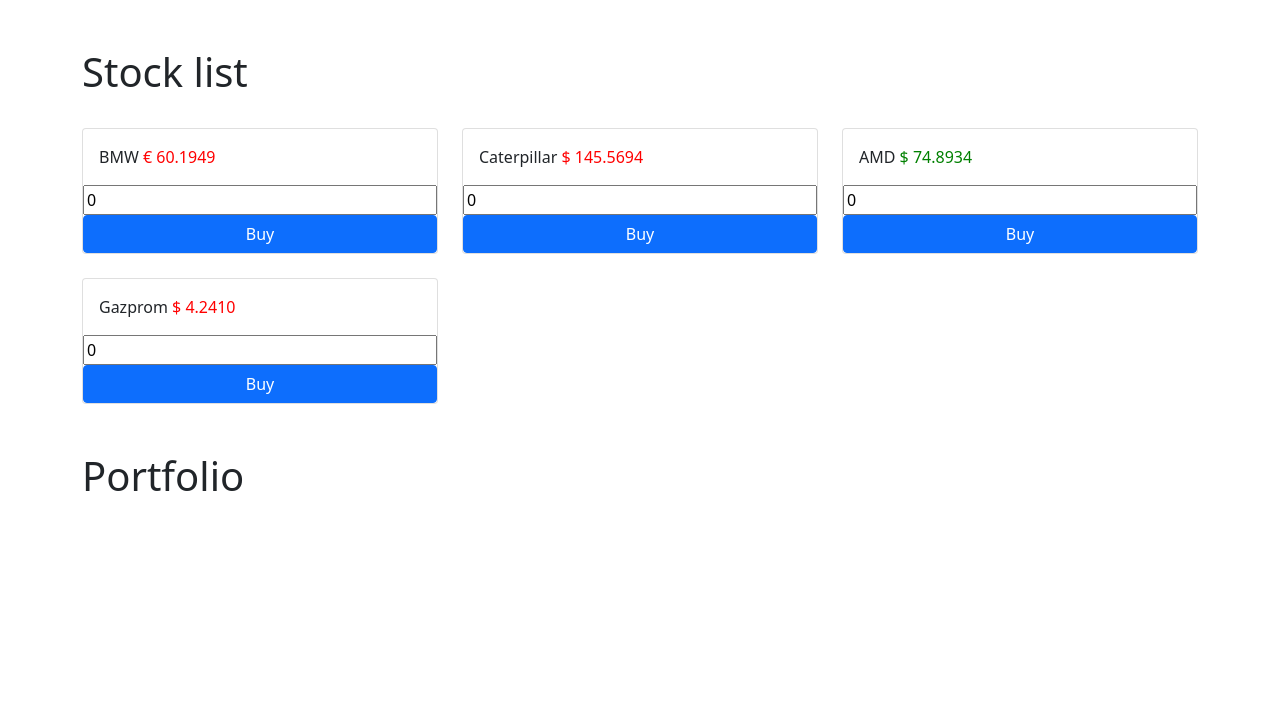
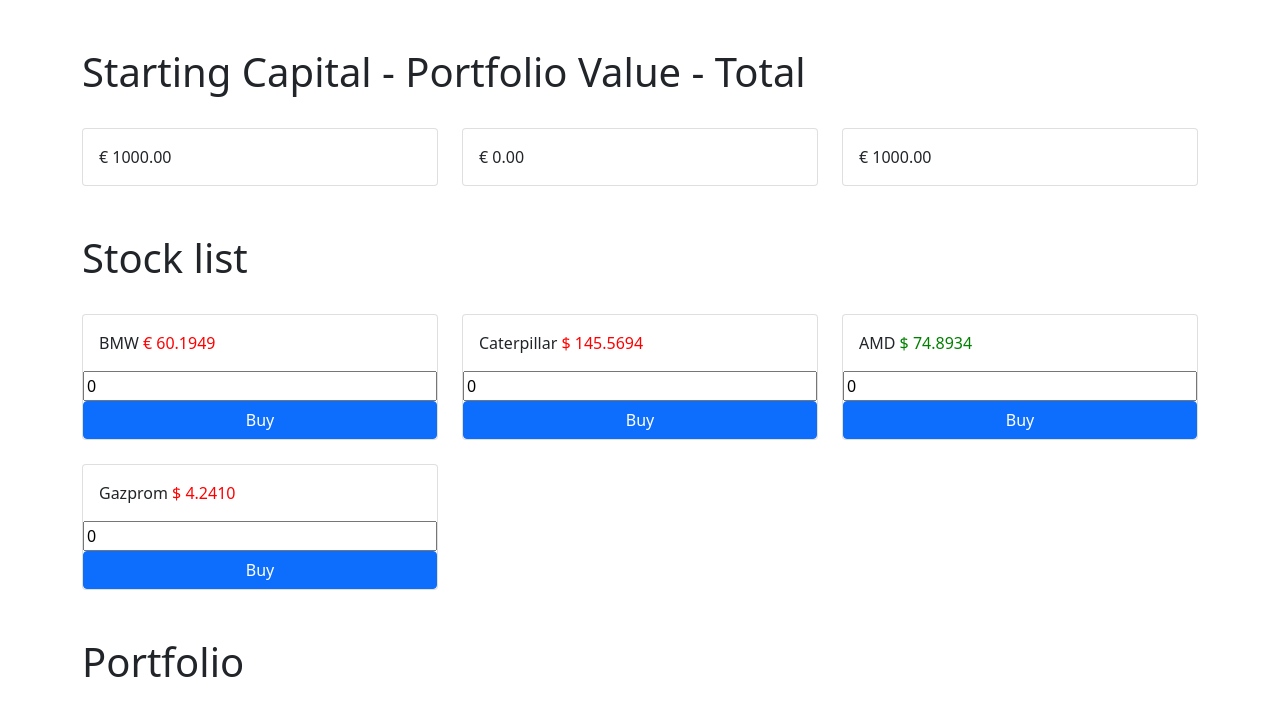
Before and after one commit to l-huisman/Webdevelopment-2, a Vue app in the folder vue-components-starter/: page / in a window 1280 px wide. Shown: the top 716 px of the page. Built offline with nearby package versions, Linux system fonts and the light colour scheme.

Commit message:
Added a option to sell stocks, a starting captital and a visual representation of that capital

```diff
--- a/vue-components-starter/src/components/PortfolioItem.vue
+++ b/vue-components-starter/src/components/PortfolioItem.vue
@@ -17,7 +17,6 @@
         </div>
     </div>
 <!-- End of individual stock in portfolio --></template>
-
 <script>
 export default {
     name: "PortfolioItem",
--- a/vue-components-starter/src/components/StockList.vue
+++ b/vue-components-starter/src/components/StockList.vue
@@ -1,12 +1,36 @@
 <template>
+  <h1 class="pt-5">Starting Capital - Portfolio Value - Total</h1>
+  <div class="row">
+    <div class="col-md-4 mt-4">
+      <div class="card">
+        <div class="card-body">
+          € {{ personalCapital.toFixed(2) }}
+        </div>
+      </div>
+    </div>
+    <div class="col-md-4 mt-4">
+      <div class="card">
+        <div class="card-body">
+          € {{ portfolioValue.toFixed(2) }}
+        </div>
+      </div>
+    </div>
+    <div class="col-md-4 mt-4">
+      <div class="card">
+        <div class="card-body">
+          € {{ (this.personalCapital + this.portfolioValue).toFixed(2) }}
+        </div>
+      </div>
+    </div>
+  </div>
   <h1 class="pt-5">Stock list</h1>
   <div class="row">
     <StockItem v-for="stock in stocks" :stock="stock" @buy="buyStock" />
   </div>
   <h1 class="pt-5">Portfolio</h1>
   <div class="row">
-    <PortfolioItem v-for="stock in portfolio" :stock="convertStockToEuro(stock)"
-      :currentPrice="convertToEuro(getPreviousStockPrice(stock))" @sell="sellStock" />
+    <PortfolioItem v-for="stock in portfolio" :stock="stock" :currentPrice="convertToEuro(getPreviousStockPrice(stock))"
+      @sell="sellStock" />
   </div>
 </template>
 
@@ -29,6 +53,8 @@
         { name: "Gazprom", price: 4.583, previousPrice: 0, currency: "$" },
       ],
       portfolio: [],
+      personalCapital: 1000,
+      portfolioValue: 0,
     };
   },
   methods: {
@@ -40,29 +66,45 @@
           stock.price = 0;
         }
       });
+      this.portfolioValue = this.calculatePortfolioValue();
     },
     buyStock(stock, amount) {
       if (amount <= 0) {
         return;
       }
+      if (stock.currency === "€") {
+        if (this.personalCapital < stock.price * amount) {
+          alert("You don't have enough money to buy this stock");
+          return;
+        }
+        this.personalCapital -= stock.price * amount;
+      } else {
+        if (this.personalCapital < this.convertToEuro(stock.price) * amount) {
+          alert("You don't have enough money to buy this stock");
+          return;
+        }
+        this.personalCapital -= this.convertToEuro(stock.price) * amount;
+      }
       this.portfolio.push({
         name: stock.name,
-        price: stock.price,
+        price: this.convertToEuro(stock.price),
         amount: amount,
       });
     },
-    sellStock(stock, amount){
-      if (amount <= 0 || amount > stock.amount) {
+    sellStock(stock, amount) {
+      if (amount <= 0 || amount > stock.amount || isNaN(amount)) {
         alert("Invalid amount must be greater than 0 and less than the amount you own");
         return;
       }
+
       for (let i = 0; i < this.portfolio.length; i++) {
-        if (this.portfolio[i].name === stock.name) {
+        if (this.portfolio[i].name === stock.name && this.portfolio[i].price === stock.price) {
+          this.personalCapital += this.calculateProfit(stock);
           this.portfolio[i].amount -= amount;
-          if (this.portfolio[i].amount <= 0) {
+          if (this.portfolio[i].amount === 0) {
             this.portfolio.splice(i, 1);
           }
-          return;
+          break;
         }
       }
     },
@@ -73,19 +115,22 @@
         }
       }
     },
-    convertStockToEuro(stock) {
-      if (stock.currency === "€")
-        return stock;
-      return {
-        name: stock.name,
-        price: this.convertToEuro(stock.price),
-        currency: "€",
-        amount: stock.amount,
-      };
+    calculatePortfolioValue() {
+      let value = 0;
+      this.portfolio.forEach((stock) => {
+        value += this.calculateProfit(stock);
+      });
+      return value;
     },
     convertToEuro(price) {
       return price * 0.94;
     },
+    calculateProfit(stock) {
+      if (stock.currency === "$")
+        return stock.price * stock.amount + (this.convertToEuro(this.stocks.find(s => s.name === stock.name).price) - stock.price) * stock.amount;
+      // Profit =  BoughtPrice * Amount + (CurrentValue - BoughtPrice) * Amount
+      return stock.price * stock.amount + (this.stocks.find(s => s.name === stock.name).price - stock.price) * stock.amount;
+    }
   },
   mounted() {
     setInterval(() => {
```
